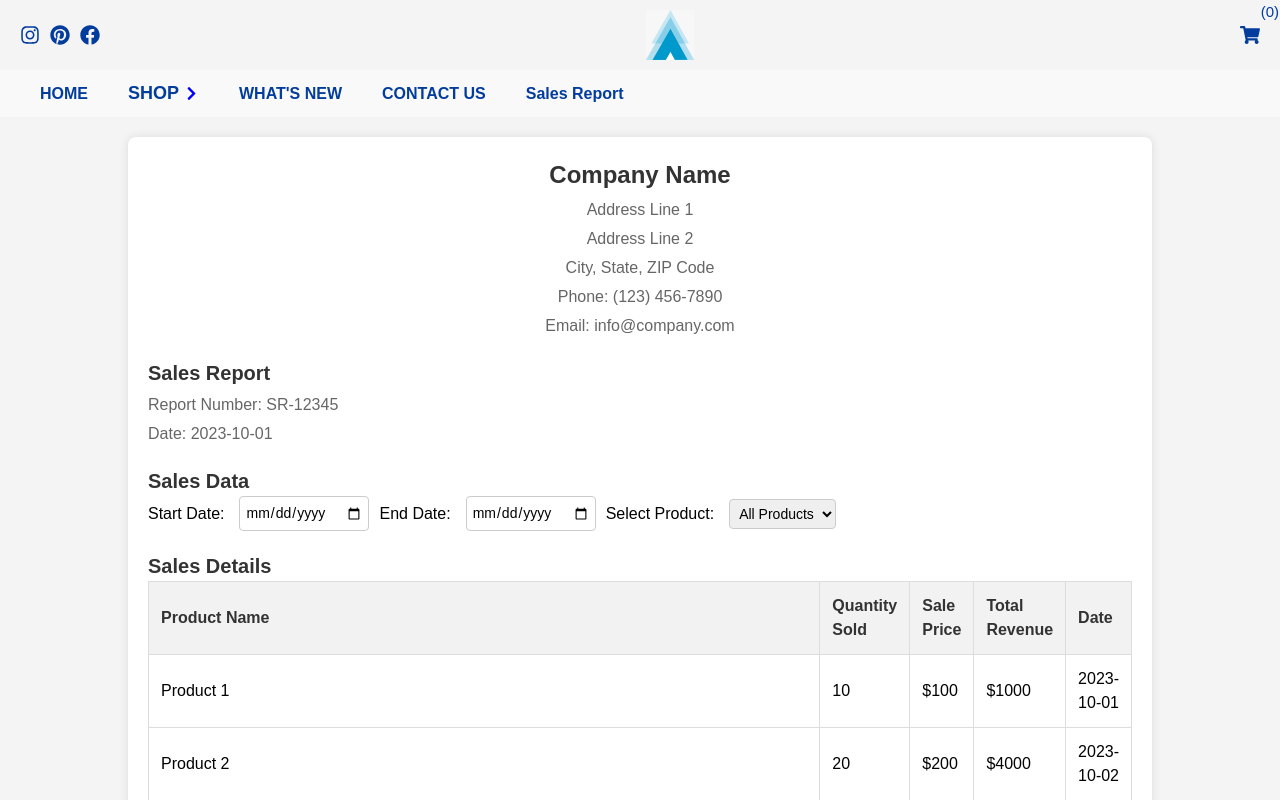
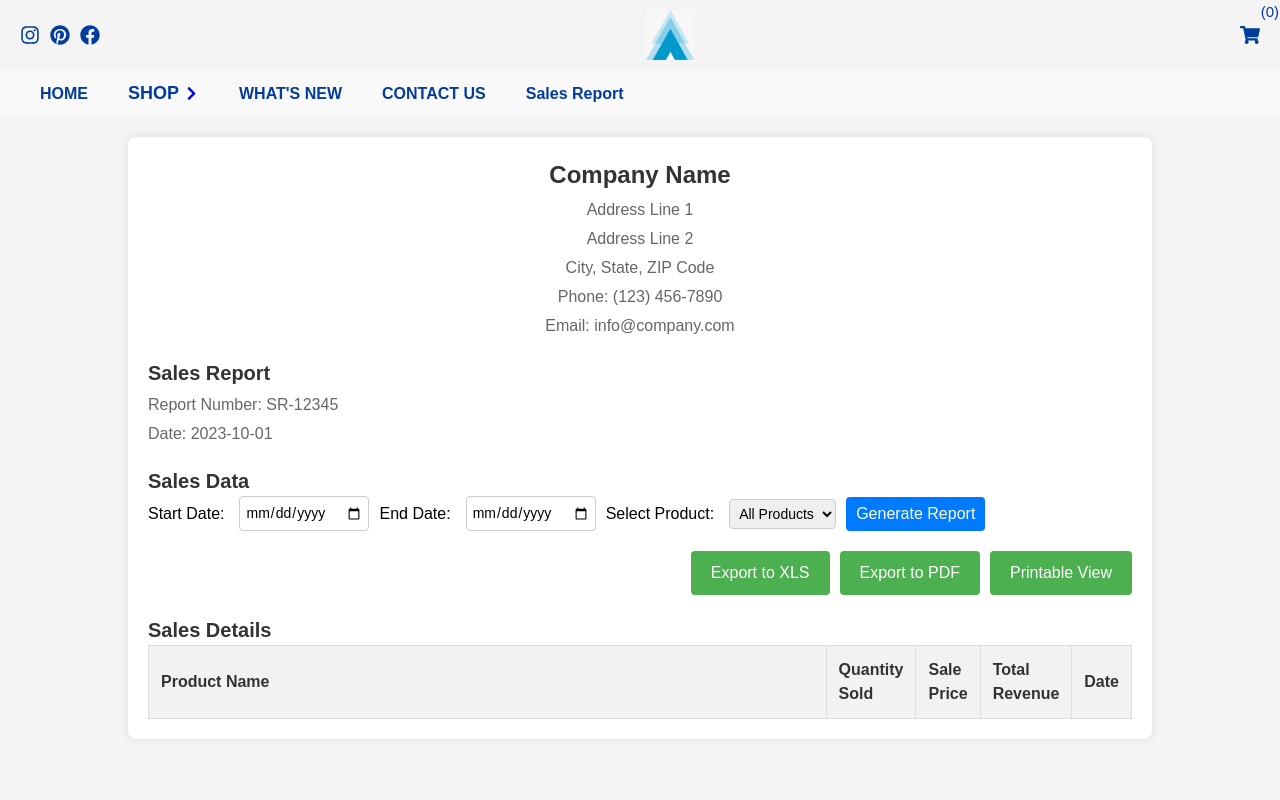
Before and after one commit to praveen4554/Ecomm, a React (Create React App) app: page /sales-report in a window 1280 px wide. Shown: the top 800 px of the page. Built offline with nearby package versions, Linux system fonts and the light colour scheme.

Commit message:
Buttons _added

```diff
--- a/src/SalesReport/SalesReport.js
+++ b/src/SalesReport/SalesReport.js
@@ -10,6 +10,7 @@ const SalesReport = () => {
     const [startDate, setStartDate] = useState("");
     const [endDate, setEndDate] = useState("");
     const [selectedProduct, setSelectedProduct] = useState("All Products");
+    const [filteredData, setFilteredData] = useState([]);
 
     // Variables for dynamic data
     const reportNumber = REPORT_DETAILS.reportNumber; // Report number variable
@@ -24,8 +25,9 @@ const SalesReport = () => {
         { name: "Product 5", quantitySold: 50, salePrice: 500, revenue: 25000, date: "2023-10-05" },
     ];
 
-    // Filtered sales data
-    const filteredData = salesData.filter((item) => {
+    // Generate Report Function
+    const handleGenerateReport = () => {
+        const filtered = salesData.filter((item) => {
             const isInDateRange =
                 (!startDate || new Date(item.date) >= new Date(startDate)) &&
                 (!endDate || new Date(item.date) <= new Date(endDate));
@@ -33,6 +35,40 @@ const SalesReport = () => {
                 selectedProduct === "All Products" || item.name === selectedProduct;
             return isInDateRange && isProductSelected;
         });
+        setFilteredData(filtered);
+    };
+
+    // Export to XLS
+    const handleExportToXLS = () => {
+        const ws = XLSX.utils.json_to_sheet(filteredData);
+        const wb = XLSX.utils.book_new();
+        XLSX.utils.book_append_sheet(wb, ws, "Sales Data");
+        XLSX.writeFile(wb, "Sales_Report.xlsx");
+    };
+
+    // Export to PDF
+    const handleExportToPDF = () => {
+        const doc = new jsPDF();
+        doc.text("Sales Report", 20, 10);
+        const data = filteredData.map((item) => [
+            item.name,
+            item.quantitySold,
+            `$${item.salePrice}`,
+            `$${item.revenue}`,
+            item.date,
+        ]);
+        doc.autoTable({
+            head: [TABLE_HEADERS],
+            body: data,
+            startY: 20,
+        });
+        doc.save("Sales_Report.pdf");
+    };
+
+    // Printable View
+    const handlePrintableView = () => {
+        window.print();
+    };
 
     return (
         <div className="sales-report-container">
@@ -49,8 +85,8 @@ const SalesReport = () => {
             {/* Report Info */}
             <div className="report-info-section">
                 <h2>Sales Report</h2>
-                <p>Report Number: {reportNumber}</p> {/* Using report number variable */}
-                <p>Date: {currentDate}</p> {/* Using date variable */}
+                <p>Report Number: {reportNumber}</p>
+                <p>Date: {currentDate}</p>
             </div>
 
             {/* Filters */}
@@ -85,6 +121,21 @@ const SalesReport = () => {
                             </option>
                         ))}
                     </select>
+                    <button className="generate-report-btn" onClick={handleGenerateReport}>Generate Report</button>
+                </div>
+
+                {/* Buttons */}
+                <div className="export-buttons-inline">
+
+                    <button onClick={handleExportToXLS} disabled={!filteredData.length}>
+                        Export to XLS
+                    </button>
+                    <button onClick={handleExportToPDF} disabled={!filteredData.length}>
+                        Export to PDF
+                    </button>
+                    <button onClick={handlePrintableView} disabled={!filteredData.length}>
+                        Printable View
+                    </button>
                 </div>
             </div>
 
```
Lines whose indentation alone changed are shown as unchanged.
